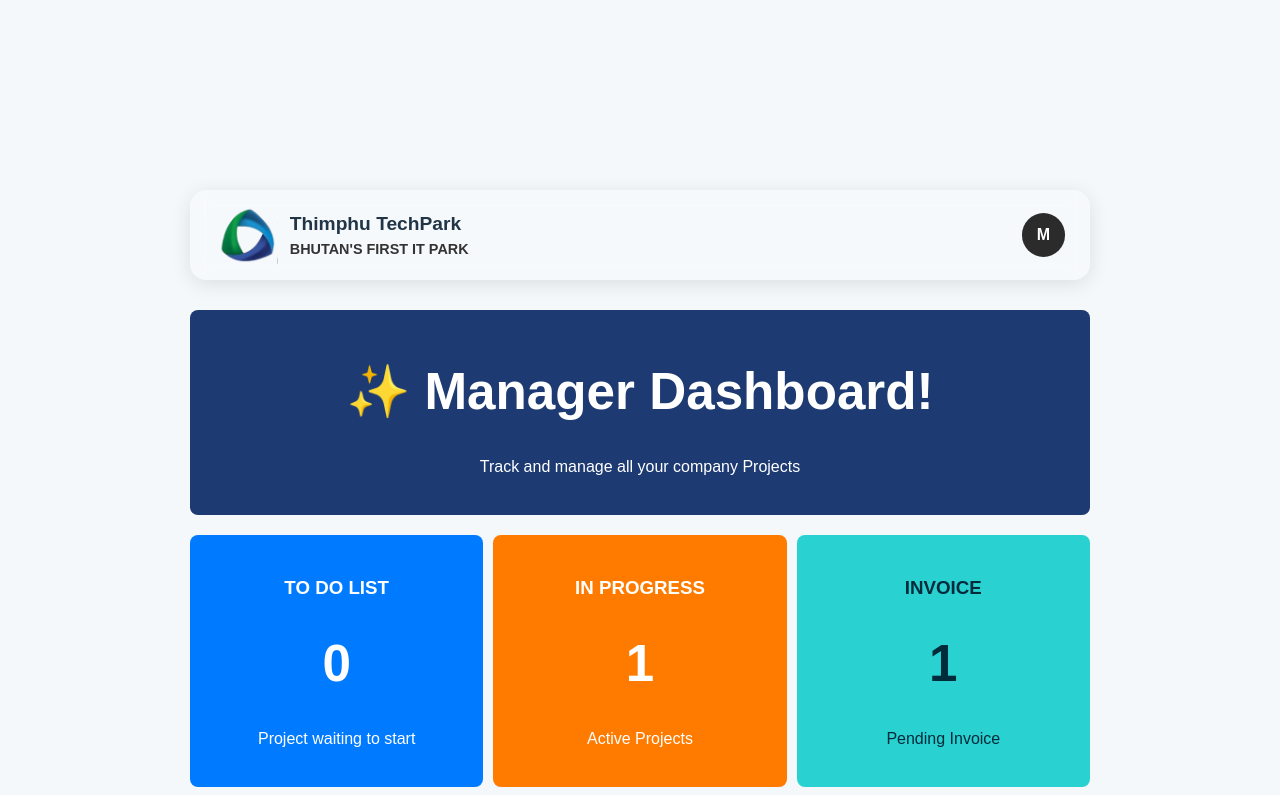
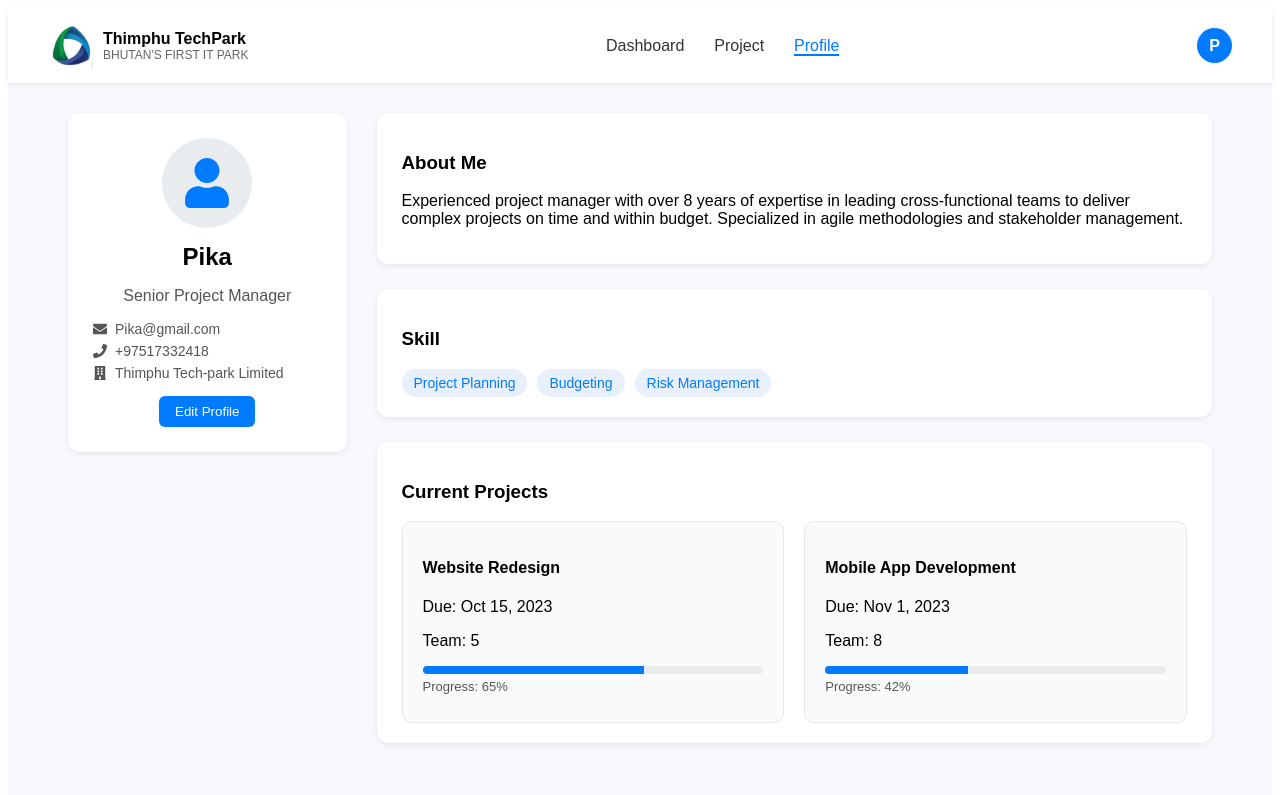
Before and after one commit to Yesheylhaden/Project_Management_System, a React (Vite) app: page / in a window 1280 px wide. Shown: the top 795 px of the page. Built offline with nearby package versions, Linux system fonts and the light colour scheme.

Commit message:
managerprofile

```diff
--- a/package.json
+++ b/package.json
@@ -14,7 +14,8 @@
     "jspdf": "^3.0.3",
     "react": "^19.1.1",
     "react-dom": "^19.1.1",
-    "react-icons": "^5.5.0"
+    "react-icons": "^5.5.0",
+    "react-router-dom": "^7.9.4"
   },
   "devDependencies": {
     "@eslint/js": "^9.33.0",
--- /dev/null
+++ b/src/ManagerProfile.css
@@ -0,0 +1,208 @@
+.manager-profile-page {
+  font-family: "Poppins", sans-serif;
+  background: #f8f9fc;
+  min-height: 100vh;
+}
+
+/* Header */
+.mp-header {
+  display: flex;
+  justify-content: space-between;
+  align-items: center;
+  padding: 15px 40px;
+  background: #fff;
+  box-shadow: 0 2px 6px rgba(0, 0, 0, 0.08);
+}
+
+.mp-logo-section {
+  display: flex;
+  align-items: center;
+  gap: 10px;
+}
+
+.mp-logo {
+  width: 45px;
+  height: 45px;
+}
+
+.mp-logo-text h4 {
+  margin: 0;
+  font-size: 16px;
+}
+
+.mp-logo-text p {
+  margin: 0;
+  font-size: 12px;
+  color: #666;
+}
+
+.mp-nav a {
+  margin: 0 15px;
+  text-decoration: none;
+  color: #333;
+  font-weight: 500;
+}
+
+.mp-nav a.active {
+  color: #007bff;
+  border-bottom: 2px solid #007bff;
+}
+
+.mp-user-icon {
+  background: #007bff;
+  color: #fff;
+  border-radius: 50%;
+  width: 35px;
+  height: 35px;
+  display: flex;
+  justify-content: center;
+  align-items: center;
+  font-weight: bold;
+}
+
+/* Layout */
+.mp-main {
+  display: flex;
+  padding: 30px 60px;
+  gap: 30px;
+}
+
+.mp-left-panel {
+  flex: 1;
+  max-width: 280px;
+}
+
+.mp-right-panel {
+  flex: 3;
+  display: flex;
+  flex-direction: column;
+  gap: 25px;
+}
+
+/* Profile Card */
+.mp-profile-card {
+  background: #fff;
+  padding: 25px;
+  border-radius: 12px;
+  box-shadow: 0 2px 6px rgba(0, 0, 0, 0.08);
+  text-align: center;
+}
+
+.mp-avatar {
+  background: #e9ecef;
+  width: 90px;
+  height: 90px;
+  border-radius: 50%;
+  display: flex;
+  justify-content: center;
+  align-items: center;
+  margin: 0 auto 15px;
+}
+
+.mp-name {
+  margin: 5px 0;
+}
+
+.mp-role {
+  color: #555;
+  font-weight: 500;
+}
+
+.mp-contact {
+  text-align: left;
+  font-size: 14px;
+  color: #555;
+  margin: 15px 0;
+}
+
+.mp-contact p {
+  display: flex;
+  align-items: center;
+  gap: 8px;
+  margin: 6px 0;
+}
+
+.mp-edit-btn {
+  background: #007bff;
+  color: #fff;
+  border: none;
+  padding: 8px 16px;
+  border-radius: 6px;
+  cursor: pointer;
+  font-weight: 500;
+}
+
+.mp-edit-btn:hover {
+  background: #0056b3;
+}
+
+/* About / Skills / Projects */
+.mp-about,
+.mp-skills,
+.mp-projects {
+  background: #fff;
+  padding: 20px 25px;
+  border-radius: 12px;
+  box-shadow: 0 2px 6px rgba(0, 0, 0, 0.08);
+}
+
+.mp-skill-list {
+  display: flex;
+  gap: 10px;
+  flex-wrap: wrap;
+}
+
+.mp-skill-list span {
+  background: #e8f0fe;
+  color: #007bff;
+  padding: 6px 12px;
+  border-radius: 20px;
+  font-size: 14px;
+  font-weight: 500;
+}
+
+.mp-project-grid {
+  display: flex;
+  gap: 20px;
+  flex-wrap: wrap;
+}
+
+.mp-project-box {
+  flex: 1;
+  min-width: 250px;
+  background: #f9fafc;
+  border: 1px solid #e6e6e6;
+  border-radius: 10px;
+  padding: 15px 20px;
+}
+
+.mp-progress-bar {
+  background: #e9ecef;
+  border-radius: 8px;
+  overflow: hidden;
+  height: 8px;
+  margin-top: 8px;
+}
+
+.mp-progress {
+  height: 100%;
+  background: #007bff;
+}
+
+.mp-progress-text {
+  font-size: 13px;
+  color: #555;
+  margin-top: 5px;
+}
+
+/* Responsive */
+@media (max-width: 900px) {
+  .mp-main {
+    flex-direction: column;
+    padding: 20px;
+  }
+
+  .mp-left-panel {
+    max-width: 100%;
+  }
+}
--- /dev/null
+++ b/src/ManagerProfile.jsx
@@ -0,0 +1,105 @@
+import React from "react";
+import { FaUser, FaEnvelope, FaPhone, FaBuilding } from "react-icons/fa";
+import "./ManagerProfile.css";
+
+export default function ManagerProfile() {
+  return (
+    <div className="manager-profile-page">
+      {/* Header */}
+      <header className="mp-header">
+        <div className="mp-logo-section">
+          <img src="/logo.png" alt="Thimphu TechPark" className="mp-logo" />
+          <div className="mp-logo-text">
+            <h4>Thimphu TechPark</h4>
+            <p>BHUTAN'S FIRST IT PARK</p>
+          </div>
+        </div>
+
+        <nav className="mp-nav">
+          <a href="/dashboard">Dashboard</a>
+          <a href="/project">Project</a>
+          <a href="/manager-profile" className="active">
+            Profile
+          </a>
+        </nav>
+
+        <div className="mp-user-icon">P</div>
+      </header>
+
+      {/* Profile Body */}
+      <main className="mp-main">
+        {/* Left Panel */}
+        <section className="mp-left-panel">
+          <div className="mp-profile-card">
+            <div className="mp-avatar">
+              <FaUser size={50} color="#007bff" />
+            </div>
+            <h2 className="mp-name">Pika</h2>
+            <p className="mp-role">Senior Project Manager</p>
+
+            <div className="mp-contact">
+              <p>
+                <FaEnvelope /> Pika@gmail.com
+              </p>
+              <p>
+                <FaPhone /> +97517332418
+              </p>
+              <p>
+                <FaBuilding /> Thimphu Tech-park Limited
+              </p>
+            </div>
+
+            <button className="mp-edit-btn">Edit Profile</button>
+          </div>
+        </section>
+
+        {/* Right Panel */}
+        <section className="mp-right-panel">
+          <div className="mp-about">
+            <h3>About Me</h3>
+            <p>
+              Experienced project manager with over 8 years of expertise in
+              leading cross-functional teams to deliver complex projects on time
+              and within budget. Specialized in agile methodologies and
+              stakeholder management.
+            </p>
+          </div>
+
+          <div className="mp-skills">
+            <h3>Skill</h3>
+            <div className="mp-skill-list">
+              <span>Project Planning</span>
+              <span>Budgeting</span>
+              <span>Risk Management</span>
+            </div>
+          </div>
+
+          <div className="mp-projects">
+            <h3>Current Projects</h3>
+            <div className="mp-project-grid">
+              <div className="mp-project-box">
+                <h4>Website Redesign</h4>
+                <p>Due: Oct 15, 2023</p>
+                <p>Team: 5</p>
+                <div className="mp-progress-bar">
+                  <div className="mp-progress" style={{ width: "65%" }}></div>
+                </div>
+                <p className="mp-progress-text">Progress: 65%</p>
+              </div>
+
+              <div className="mp-project-box">
+                <h4>Mobile App Development</h4>
+                <p>Due: Nov 1, 2023</p>
+                <p>Team: 8</p>
+                <div className="mp-progress-bar">
+                  <div className="mp-progress" style={{ width: "42%" }}></div>
+                </div>
+                <p className="mp-progress-text">Progress: 42%</p>
+              </div>
+            </div>
+          </div>
+        </section>
+      </main>
+    </div>
+  );
+}
--- a/src/main.jsx
+++ b/src/main.jsx
@@ -1,12 +1,20 @@
-import { StrictMode } from 'react'
-import { createRoot } from 'react-dom/client'
-import './index.css'
-import App from './ManagerDashboard.jsx'
+import { StrictMode } from "react";
+import { createRoot } from "react-dom/client";
+import { BrowserRouter as Router, Routes, Route } from "react-router-dom";
 
+import ManagerDashboard from "./ManagerDashboard.jsx";
+import ManagerProfile from "./ManagerProfile.jsx";
 
-createRoot(document.getElementById('root')).render(
+createRoot(document.getElementById("root")).render(
   <StrictMode>
-    <App />
+    <Router>
+      <Routes>
+        {/* Default route shows ManagerProfile */}
+        <Route path="/" element={<ManagerProfile />} />
 
-  </StrictMode>,
-)
+        {/* Dashboard route */}
+        <Route path="/dashboard" element={<ManagerDashboard />} />
+      </Routes>
+    </Router>
+  </StrictMode>
+);
```
Also changed, not shown: 1 other file (tests, documents, lock files or other folders).
